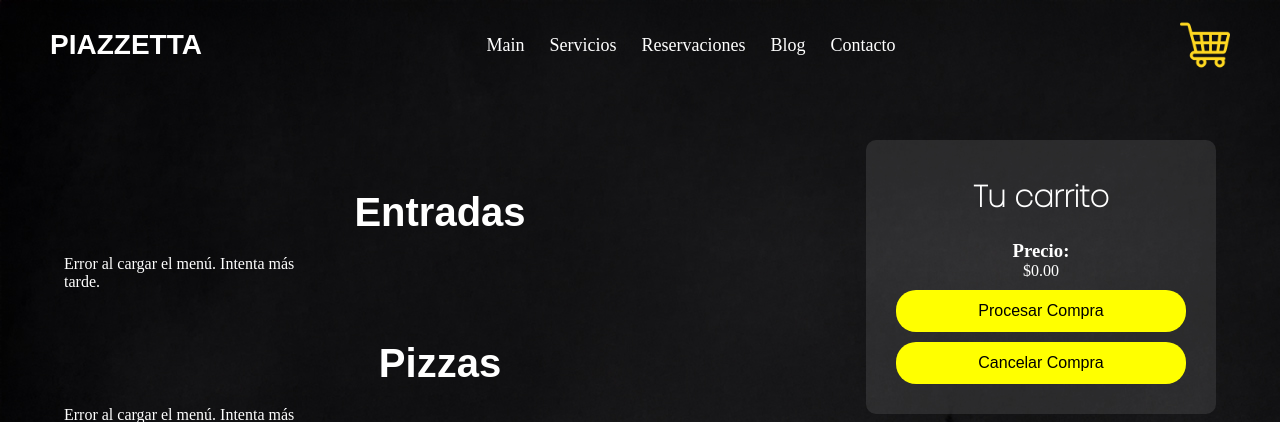
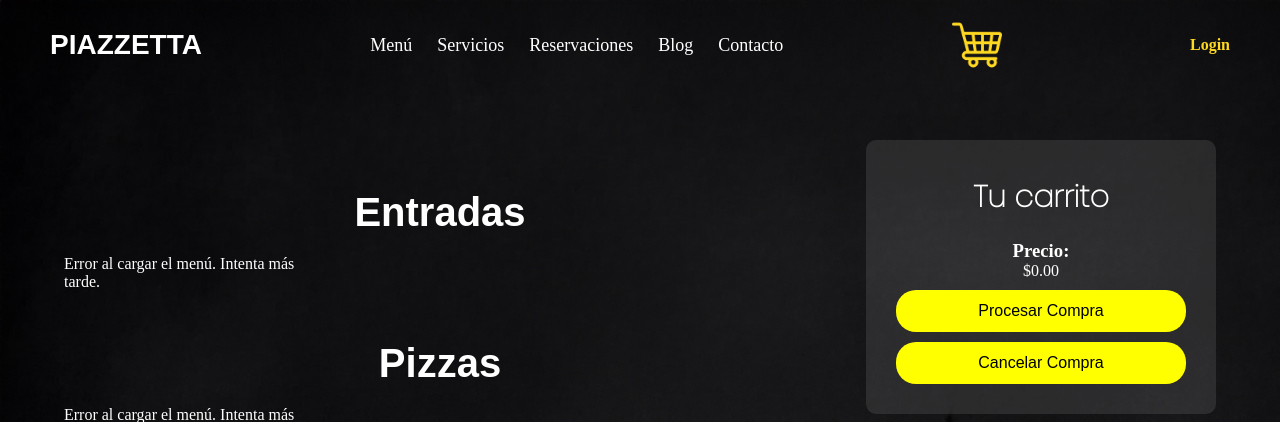
Before and after one commit to manuel-0310/piazzeta, a Django app: page /menu/ in a window 1280 px wide. Shown: the top 422 px of the page. Run offline with Django 5.2, Linux system fonts and the light colour scheme; data comes from the database, SQL or seed files in the repository; some web fonts are replaced.

Commit message:
Update menu.html

```diff
--- a/backend/orders/templates/orders/menu.html
+++ b/backend/orders/templates/orders/menu.html
@@ -17,17 +17,38 @@
             <div class="logo">Piazzetta</div>
             <nav>
                 <ul>
-                <li><a href="{% url 'home' %}">Main</a></li>
+                    <li><a href="{% url 'menu' %}">Menú</a></li>
                     <li><a href="#">Servicios</a></li>
                     <li><a href="#">Reservaciones</a></li>
                     <li><a href="#">Blog</a></li>
                     <li><a href="#">Contacto</a></li>
                 </ul>
             </nav>
-        <a href="{% url 'pago' %}" class="cart-button">
-            <img src="{% static 'orders/images/carrito.png' %}" alt="Carrito de compras">
+
+            <!-- Botón carrito -->
+            <a href="{% url 'menu' %}" class="cart-button">
+                <img src="{% static 'orders/images/carrito.png' %}"
+                    alt="Carrito de compras">
             </a>
+
+            <div class="user-auth">
+                {% if user.is_authenticated %}
+                <div class="user-menu">
+                    <span>Hola, {{ user.username }}</span>
+                    {% if user.is_staff %}
+                    <a href="{% url 'admin_dashboard' %}">Dashboard Admin</a>
+                    {% else %}
+                    <a href="{% url 'mis_pedidos' %}">Mis Pedidos</a>
+                    {% endif %}
+                    <a href="{% url 'logout' %}">Cerrar sesión</a>
+                </div>
+                {% else %}
+                <a href="{% url 'login' %}" class="login-button">Login</a>
+                {% endif %}
+            </div>
+
         </header>
+
 
     <main>
         <div class="menu-container">
```
Lines whose indentation alone changed are shown as unchanged.
